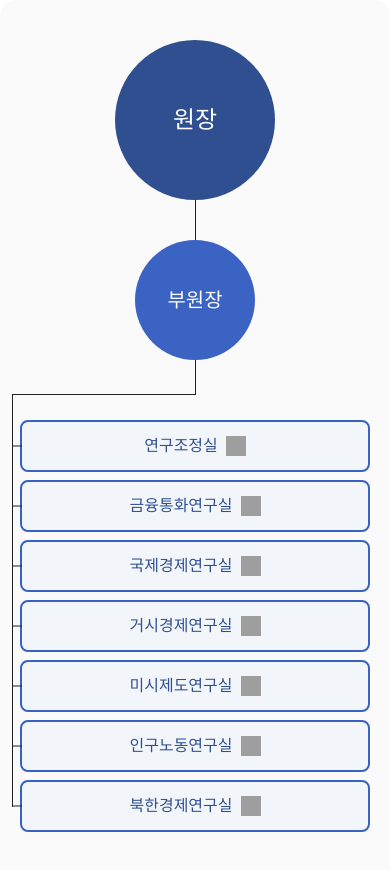
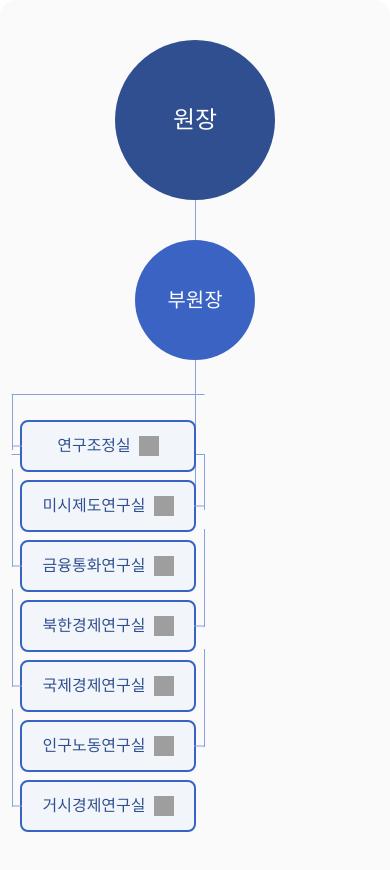
Before and after one commit to blueheeya/testapp, a plain HTML site: page view/emplinfo.html in a window 390 px wide. Drawn offline with Linux system fonts and the light colour scheme; grey boxes are pictures that could not be loaded.

Commit message:
경제연구원 최종수정

```diff
--- a/css/main_style.css
+++ b/css/main_style.css
@@ -441,8 +441,8 @@ button {
     left: 50%;
     top:20%;
     width: 1px;
-    height: calc(50% + 100px);
-    background: #222;
+    height: calc(50% + 42px);
+    background: #89A1DC;
     z-index: 0;
 }
 .ognztn .lv1 {
@@ -499,11 +499,11 @@ button {
     display: block;
     position: absolute;
     left: 50%;
-    top:-50%;
+    top:-80%;
     width: calc(100% + 8px);
     height: 1px;
     transform: translateX(-50%);
-    background: #222;
+    background: #89A1DC;
     z-index: 0;
 }
 .ognztn .row ul li:first-child:before {
@@ -536,10 +536,10 @@ button {
     display: block;
     position: absolute;
     left: 50%;
-    top:-58%;
+    top:-90%;
     width: 1px;
-    height: 58%;
-    background: #222;
+    height: calc(88% - 1px);
+    background: #89A1DC;
     z-index: 0;
 }
 .ico-right-bl {
@@ -552,26 +552,30 @@ button {
 }
 @media (max-width: 1280px) {
     .ognztn ol::before {
-        height: 39.4%;
+        height: 37.8%;
     }
     .ognztn .row ul {
         flex-wrap: wrap !important;
         gap: 8px 0;
+        margin-top: 20px;
     }
     .ognztn .row ul li {
         width: calc(50% - 8px);
+    }
+    .ognztn .row ul li::before {
+        top:-50%;
     }
     .ognztn .row ul li:nth-child(1):before{
         width: calc(100% + 17px);
         left: 50%;
     }
-    .ognztn .row ul li:nth-child(2):before{
+    .ognztn .row ul li:nth-child(5):before{
         width: calc(100% + 17px);
         left: 50%;
     }
+    .ognztn .row ul li:nth-child(2):before,
     .ognztn .row ul li:nth-child(3):before,
     .ognztn .row ul li:nth-child(4):before,
-    .ognztn .row ul li:nth-child(5):before,
     .ognztn .row ul li:nth-child(6):before,
     .ognztn .row ul li:nth-child(7):before,
     .ognztn .row ul li:nth-child(8):before{
@@ -583,14 +587,14 @@ button {
         height: calc(100% + 50px);
         transform: translateY(-50%);
     }
-    .ognztn .row ul li:nth-child(2) button:before,
-    .ognztn .row ul li:nth-child(4) button:before,
+    .ognztn .row ul li:nth-child(5) button:before,
     .ognztn .row ul li:nth-child(6) button:before,
+    .ognztn .row ul li:nth-child(7) button:before,
     .ognztn .row ul li:nth-child(8) button:before {
         left: calc(100% + 10px);
     }
     .ognztn .row ul li:nth-child(1) button:before,
-    .ognztn .row ul li:nth-child(2) button:before {
+    .ognztn .row ul li:nth-child(5) button:before {
         top: 0%;
         height: calc(100% + 8px);
     }
@@ -603,17 +607,43 @@ button {
         width: 10px;
         height: 1px;
         transform: translateY(-50%);
-        background: #222;
+        background: #89A1DC;
         z-index: 0;
     }
-    .ognztn .row ul li:nth-child(2) button:after,
-    .ognztn .row ul li:nth-child(4) button:after,
+    .ognztn .row ul li:nth-child(5) button:after,
     .ognztn .row ul li:nth-child(6) button:after,
+    .ognztn .row ul li:nth-child(7) button:after,
     .ognztn .row ul li:nth-child(8) button:after {
         left: 100%;
     }
+    .ognztn .row ul li:nth-child(1) {
+        order: -1;
+    }
+    .ognztn .row ul li:nth-child(2) {
+        order: 1;
+    }
+    .ognztn .row ul li:nth-child(3) {
+        order: 3;
+    }
+    .ognztn .row ul li:nth-child(4) {
+        order: 5;
+    }
+    .ognztn .row ul li:nth-child(5) {
+        order: 0;
+    }
+    .ognztn .row ul li:nth-child(6) {
+        order: 2;
+    }
+    .ognztn .row ul li:nth-child(7) {
+        order: 4;
+    }
+    .ognztn .row ul li:nth-child(8) {
+        order: 6;
+    }
 }
-@media (max-width: 749px) {
+@media (max-width: 746px) {
+}
+@media (max-width: 375px) {
     .ognztn ol::before {
         height: 24.8%;
     }
@@ -628,24 +658,28 @@ button {
         left: -8px;
         transform: translateX(0);
     }
-    .ognztn .row ul li:nth-child(2):before {
+    .ognztn .row ul li:nth-child(5):before {
         display: none;
     }
-    .ognztn .row ul li:nth-child(2) button:before {
+    .ognztn .row ul li:nth-child(5) button:before {
         top: 0%;
-        height: calc(100% + 16px);
+        height: calc(100% + 36px);
     }
-    .ognztn .row ul li:nth-child(2) button:before,
-    .ognztn .row ul li:nth-child(4) button:before,
+    .ognztn .row ul li:nth-child(3) button:before,
+    .ognztn .row ul li:nth-child(5) button:before,
     .ognztn .row ul li:nth-child(6) button:before,
+    .ognztn .row ul li:nth-child(7) button:before,
     .ognztn .row ul li:nth-child(8) button:before {
         left: -10px;
     }
-    .ognztn .row ul li:nth-child(2) button:after,
-    .ognztn .row ul li:nth-child(4) button:after,
+    .ognztn .row ul li:nth-child(5) button:after,
     .ognztn .row ul li:nth-child(6) button:after,
+    .ognztn .row ul li:nth-child(7) button:after,
     .ognztn .row ul li:nth-child(8) button:after {
         left: -10px;
+    }
+    .ognztn .row ul li {
+        order: 1 !important;
     }
 }
 /*버튼*/
--- a/view/emplinfo.html
+++ b/view/emplinfo.html
@@ -20,8 +20,8 @@
                             <li><button class="partRa">국제경제연구실<i class="ico-right-bl"></i></button></button></li>
                             <li><button class="partRa">거시경제연구실<i class="ico-right-bl"></i></button></button></li>
                             <li><button class="partRa">미시제도연구실<i class="ico-right-bl"></i></button></button></li>
+                            <li><button class="partRa">북한경제연구실<i class="ico-right-bl"></i></button></button></li>
                             <li><button class="partRa">인구노동연구실<i class="ico-right-bl"></i></button></li>
-                            <li><button class="partRa">북한경제연구실<i class="ico-right-bl"></i></button></button></li>
                         </ul>
                     </li>
                 </ol>
```
